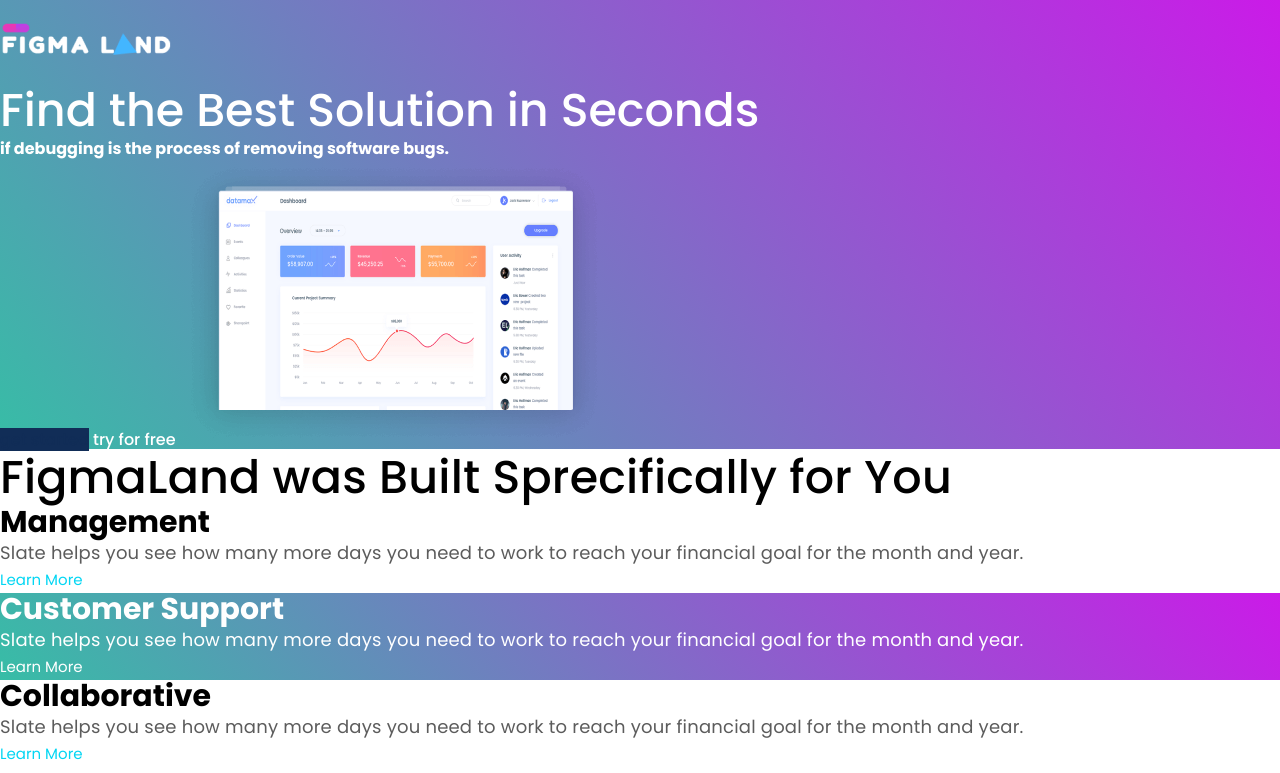
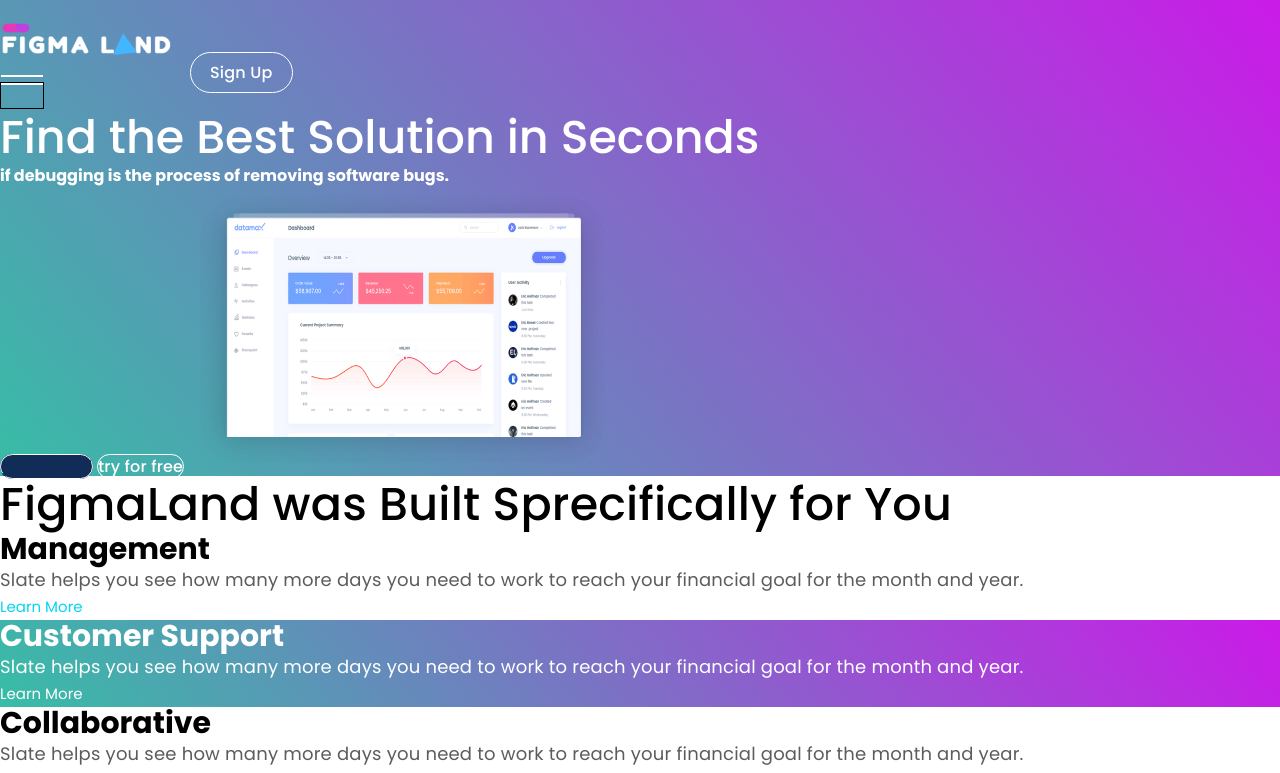
Before and after one commit to drcote/figma-land__landing-page, a website: page source/index.html in a window 1280 px wide. Shown: the top 773 px of the page. Drawn offline with nearby package versions, Linux system fonts and the light colour scheme; files that its build step writes are made by us from their sources.

Commit message:
Добавляет кнопку перехода к регистрации и начинает реализовывать гамбургер меню

```diff
--- a/source/index.html
+++ b/source/index.html
@@ -12,6 +12,13 @@
 <body>
   <header class="header">
     <img src="./img/logo.png" height="78" width="186" alt="figma land" class="header__logo">
+    <a href="#" class="link header__link header__link--trans header__link--sing-up">Sign Up</a>
+    <div class="menu-toggle">
+      <input type="checkbox" id="menu-toggle__input">
+      <label for="toggle" class="menu-toggle__container">
+        <span class="menu-toggle__button"></span>
+      </label>
+    </div>
     <nav class="nav header__nav">
       <ul class="nav__list visually-hidden">
         <li class="nav__item">Home</li>
@@ -23,7 +30,7 @@
     <h1 class="header__title">Find the Best Solution in Seconds</h1>
     <p class="header__desc">if debugging is the process of removing software bugs.</p>
     <a href="#" class="header__link link">get started</a>
-    <a href="#" class="header__link link header__link--tras">try for free</a>
+    <a href="#" class="header__link link header__link--trans">try for free</a>
     <img src="./img/chart.png" width="427" height="286" alt="chart" class="header__img">
   </header>
   <main class="main">
--- a/source/sass/blocks/header.scss
+++ b/source/sass/blocks/header.scss
@@ -13,9 +13,17 @@
 .header__link {
   @include font-text(16px, 1, $text-color-button, 500);
   background-color: $text-color-button;
+  letter-spacing: 0.2px;
+  border: 1px solid #FFFFFF;
+  border-radius: 39px;
+  //filter: drop-shadow(0px 4px 31px rgba(0, 0, 0, 0.15));
 }
 
-.header__link--tras {
+.header__link--trans {
   color: $text-color-white;
   background-color: transparent;
 }
+
+.header__link--sing-up {
+  padding: 8px 19px;
+}
--- /dev/null
+++ b/source/sass/blocks/menu-toggle.scss
@@ -0,0 +1,35 @@
+#menu-toggle__input {
+  display: none;
+}
+
+.menu-toggle__container {
+  display: flex;
+  position: relative;
+
+  width: 44px;
+  height: 27px;
+  z-index: 1;
+  border: solid 1px black;
+}
+
+.menu-toggle__button,
+.menu-toggle__button::before,
+menu-toggle__button::after {
+  display: block;
+  position: absolute;
+
+  width: 100%;
+  height: 2px;
+
+  background-color: $text-color-white;
+}
+
+.menu-toggle__button::before {
+  content: '';
+  top: -8px;
+}
+
+.menu-toggle__button::after {
+  content: '';
+  top: 2px;
+}
--- a/source/sass/style.scss
+++ b/source/sass/style.scss
@@ -18,3 +18,4 @@
 @import './blocks/social.scss';
 @import './blocks/solution.scss';
 @import './blocks/subscribe.scss';
+@import './blocks/menu-toggle.scss';
```
